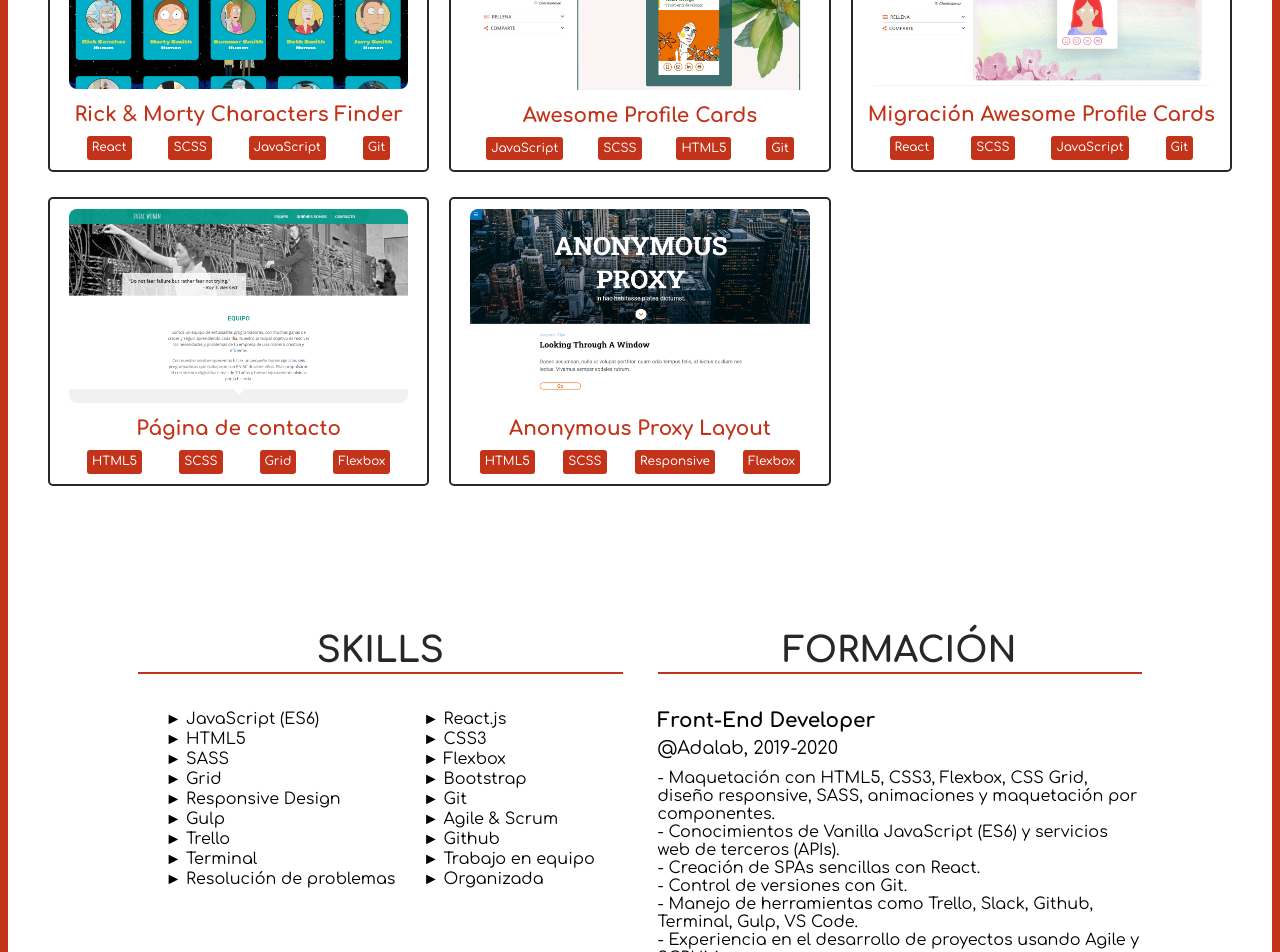
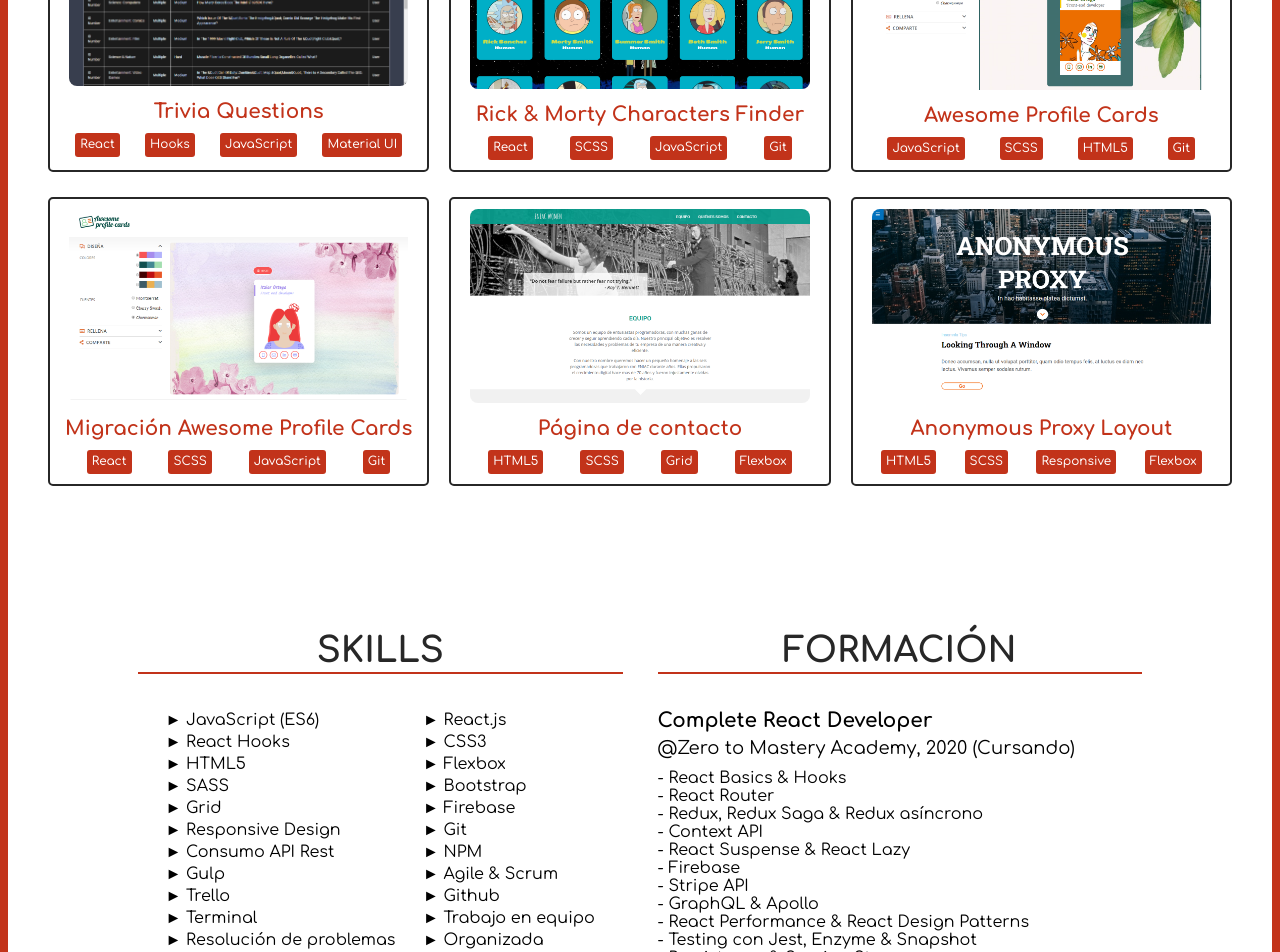
Before and after one commit to itziaroh/portfolio, a React (Create React App) app: page / in a window 1280 px wide. Shown: the part 760-1712 px from the top of the page. Built offline with nearby package versions, Linux system fonts and the light colour scheme.

Commit message:
Add new project, new skills and education

```diff
--- a/src/components/Skills.js
+++ b/src/components/Skills.js
@@ -8,10 +8,12 @@ const Skills = () => {
                 <div className="skills_tech-container">
                     <ul className="skills_text">
                         <li>► JavaScript (ES6)</li>
+                        <li>► React Hooks</li>
                         <li>► HTML5</li>
                         <li>► SASS</li>
                         <li>► Grid</li>
                         <li>► Responsive Design</li>
+                        <li>► Consumo API Rest</li>
                         <li>► Gulp</li>
                         <li>► Trello</li>
                         <li>► Terminal</li>
@@ -22,7 +24,9 @@ const Skills = () => {
                         <li>► CSS3</li>
                         <li>► Flexbox</li>
                         <li>► Bootstrap</li>
+                        <li>► Firebase</li>
                         <li>► Git</li>
+                        <li>► NPM</li>
                         <li>► Agile & Scrum</li>
                         <li>► Github</li>
                         <li>► Trabajo en equipo</li>
@@ -32,6 +36,23 @@ const Skills = () => {
             </section>
             <section className="skills_education">
                 <h2 className="skills_education-title">FORMACIÓN</h2>
+                <section className="education_adalab">
+                    <h4 className="education_title">Complete React Developer</h4>
+                    <p className="education_date">@Zero to Mastery Academy, 2020 (Cursando)</p>
+                    <ul className="education_description">
+                        <li>- React Basics & Hooks</li>
+                        <li>- React Router</li>
+                        <li>- Redux, Redux Saga & Redux asíncrono</li>
+                        <li>- Context API</li>
+                        <li>- React Suspense & React Lazy</li>
+                        <li>- Firebase</li>
+                        <li>- Stripe API</li>
+                        <li>- GraphQL & Apollo</li>
+                        <li>- React Performance & React Design Patterns</li>
+                        <li>- Testing con Jest, Enzyme & Snapshot</li>
+                        <li>- Persistance & Session Storage</li>
+                    </ul>
+                </section>
                 <section className="education_adalab">
                     <h4 className="education_title">Front-End Developer</h4>
                     <p className="education_date">@Adalab, 2019-2020</p>
--- a/src/projects-data/projects.json
+++ b/src/projects-data/projects.json
@@ -1,5 +1,15 @@
 {
     "projects": [
+        {
+            "url": "https://github.com/itziaroh/trivia-questions",
+            "img": "./img/project-trivia.png",
+            "project": "Trivia Questions",
+            "description": "Trivia Questions",
+            "tech1": "React",
+            "tech2": "Hooks",
+            "tech3": "JavaScript",
+            "tech4": "Material UI"
+        },
         {
             "url": "https://github.com/itziaroh/modulo-3-evaluacion-final-itziaroh",
             "img": "./img/project-characters.png",
--- a/src/styles/components/_skills.scss
+++ b/src/styles/components/_skills.scss
@@ -77,6 +77,6 @@
     }
     @include for-desktop-up{
         font-size: rem(16);
-        line-height: rem(20);
+        line-height: rem(22);
     }
 }
```
Also changed, not shown: public/img/project-trivia.png (added), 13 other files (tests, documents, lock files or other folders).
